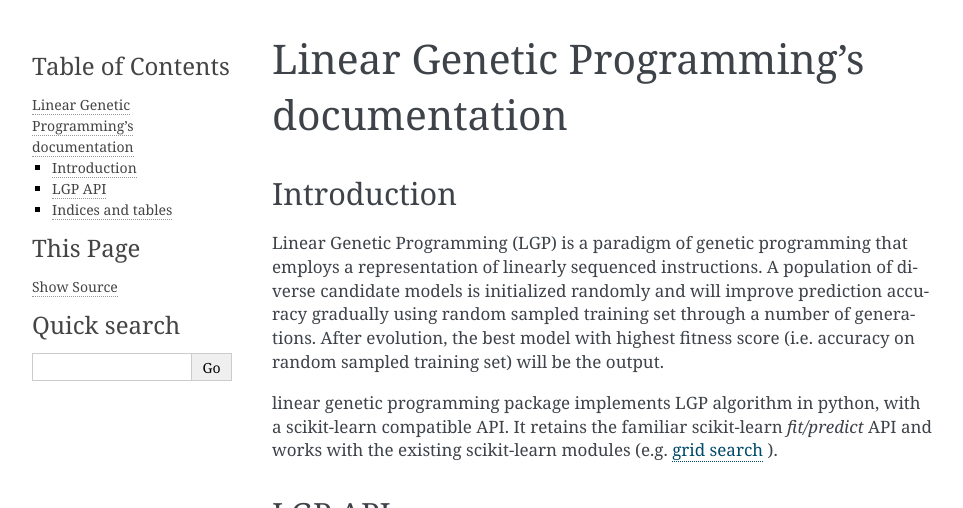
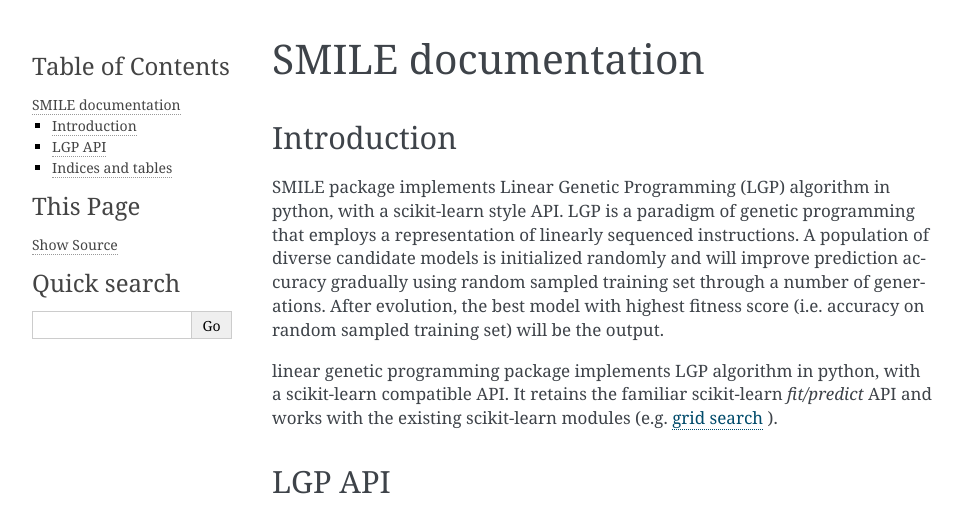
Before and after one commit to ChengyuanSha/SMILE, a Sphinx documentation site: the page built from docs/source/index.rst, in a window 1280 px wide, cut to the strip 0-508 px from the top of the page. Shown: the whole strip, without its empty margins (148-1111 px from the left). Built offline with Sphinx 7.4.7, drawn with Linux system fonts in a browser that asks for light colours.

Commit message:
update doc

```diff
--- a/docs/source/index.rst
+++ b/docs/source/index.rst
@@ -9,13 +9,14 @@
    :caption: Contents:
 
 
-Linear Genetic Programming's documentation
-==========================================
+SMILE documentation
+====================
 
 Introduction
 ------------
 
-Linear Genetic Programming (LGP) is a paradigm of genetic programming that employs a representation of
+SMILE package implements Linear Genetic Programming (LGP) algorithm in python, with a scikit-learn style API.
+LGP is a paradigm of genetic programming that employs a representation of
 linearly sequenced instructions. A population of diverse candidate models is initialized randomly and
 will improve prediction accuracy gradually using random sampled training set through a number of generations.
 After evolution, the best model with highest fitness score (i.e. accuracy on random sampled training set) will
```
